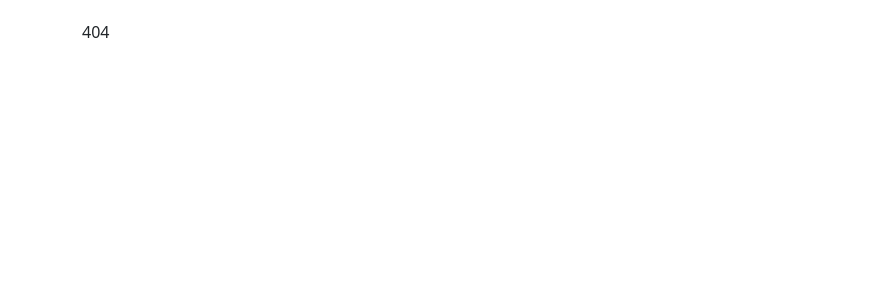
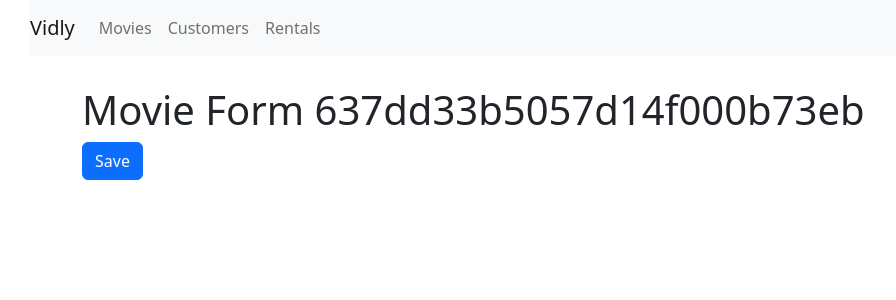
Before and after one commit to Nil20/Vidly, a React (Create React App) app: page /movie/637dd33b5057d14f000b73eb in a window 1280 px wide. Before the commit this address led to /not-found. Shown: the top 300 px of the page, without its empty margins (0-896 px from the left). Built offline with nearby package versions, Linux system fonts and the light colour scheme.

Commit message:
navigation bar addition with routing

```diff
--- a/src/App.js
+++ b/src/App.js
@@ -1,22 +1,30 @@
-import { Component } from 'react';
-import { Route, Switch, Redirect } from 'react-router-dom';
-import './App.css';
-import Movies from './components/movies';
-import NotFound from './components/not-found';
+import React, { Component } from "react";
+import { Route, Switch, Redirect } from "react-router-dom";
+import Customers from "./components/customers";
+import MovieForm from "./components/movieForm";
+import Rentals from "./components/rentals";
+import Movies from "./components/movies";
+import NotFound from "./components/not-found";
+import NavBar from "./components/navBar";
+import "./App.css";
 
 class App extends Component {
   render() {
     return (
-      <main className='container'>
-        <div className='content'>
+      <React.Fragment>
+        <NavBar />
+        <main className="container">
           <Switch>
+            <Route path="/movie/:id" component={MovieForm} />
+            <Route path="/customers" component={Customers} />
+            <Route path="/rentals" component={Rentals} />
             <Route path="/not-found" component={NotFound} />
-            <Redirect from='/movies' to='/' />
-            <Route path="/" exact component={Movies}/>
+            <Route path="/movies" component={Movies} />
+            <Route path="/" exact component={Movies} />
             <Redirect to="/not-found" />
           </Switch>
-        </div>
-      </main>
+        </main>
+      </React.Fragment>
     );
   }
 }
--- a/src/components/common/tableBody.jsx
+++ b/src/components/common/tableBody.jsx
@@ -4,7 +4,6 @@
 class TableBody extends Component {
   renderCell = (item, column) => {
     if (column.content) return column.content(item);
-
     return _.get(item, column.path);
   };
 
--- /dev/null
+++ b/src/components/customers.jsx
@@ -0,0 +1,9 @@
+import React from 'react';
+
+const Customers = () => {
+    return (
+        <h2>Customers</h2>
+    );
+}
+
+export default Customers;
--- /dev/null
+++ b/src/components/movieForm.jsx
@@ -0,0 +1,18 @@
+import React from "react";
+import { Link } from "react-router-dom";
+
+const MovieForm = ({ match, history }) => {
+  return (
+    <div>
+      <h1>Movie Form {match.params.id}</h1>
+      <button
+        className="btn btn-primary"
+        onClick={() => history.push("/movies")}
+      >
+        Save
+      </button>
+    </div>
+  );
+};
+
+export default MovieForm;
--- a/src/components/moviesTable.jsx
+++ b/src/components/moviesTable.jsx
@@ -1,10 +1,17 @@
 import React, { Component } from "react";
 import Like from "./common/like";
 import Table from "./common/table";
+import { Link } from "react-router-dom";
 
 class MoviesTable extends Component {
   columns = [
-    { path: "title", label: "Title" },
+    {
+      path: "title",
+      label: "Title",
+      content: (movie) => (
+        <Link to={`/movie/${movie._id}`}>{movie.title}</Link>
+      ),
+    },
     { path: "genre.name", label: "Genre" },
     { path: "numberInStock", label: "Stock" },
     { path: "dailyRentalRate", label: "Rate" },
--- /dev/null
+++ b/src/components/navBar.jsx
@@ -0,0 +1,38 @@
+import React from "react";
+import { Link, NavLink } from "react-router-dom";
+
+const NavBar = () => {
+  return (
+    <nav className="navbar navbar-expand-lg navbar-light bg-light">
+      <Link className="navbar-brand" to="/">
+        Vidly
+      </Link>
+      <button
+        className="navbar-toggler"
+        type="button"
+        data-toggle="collapse"
+        datatarget="#navbarNavAltMarkup"
+        aria-controls="navbarAltMarkup"
+        aria-expanded="false"
+        aria-label="Toggle navigation"
+      >
+        <span className="navbar-toggler-icon" />
+      </button>
+      <div className="collapse navbar-collapse" id="navbarNavAltMarkup">
+        <div className="navbar-nav">
+          <NavLink className="nav-item nav-link" to="/movies">
+            Movies
+          </NavLink>
+          <NavLink className="nav-item nav-link" to="/customers">
+            Customers
+          </NavLink>
+          <NavLink className="nav-item nav-link" to="/rentals">
+            Rentals
+          </NavLink>
+        </div>
+      </div>
+    </nav>
+  );
+};
+
+export default NavBar;
--- a/src/components/not-found.jsx
+++ b/src/components/not-found.jsx
@@ -1,5 +1,5 @@
 const NotFound = () => {
-    return <p>404</p>;
+    return <h1>404 Not Found</h1>;
 }
 
 export default NotFound;
--- /dev/null
+++ b/src/components/rentals.jsx
@@ -0,0 +1,9 @@
+import React from 'react';
+
+const Rentals = () => {
+    return (
+        <h2>Rentals</h2>
+    );
+}
+
+export default Rentals;
--- a/src/index.css
+++ b/src/index.css
@@ -5,7 +5,7 @@
     sans-serif;
   -webkit-font-smoothing: antialiased;
   -moz-osx-font-smoothing: grayscale;
-  padding: 20px 0 0 0;
+  padding: 0 0 0 0;
 }
 
 code {
@@ -16,3 +16,8 @@
 .clickable {
   cursor: pointer;
 }
+
+.navbar {
+  margin-bottom: 30px;
+  margin-left: 30px;
+}
```
